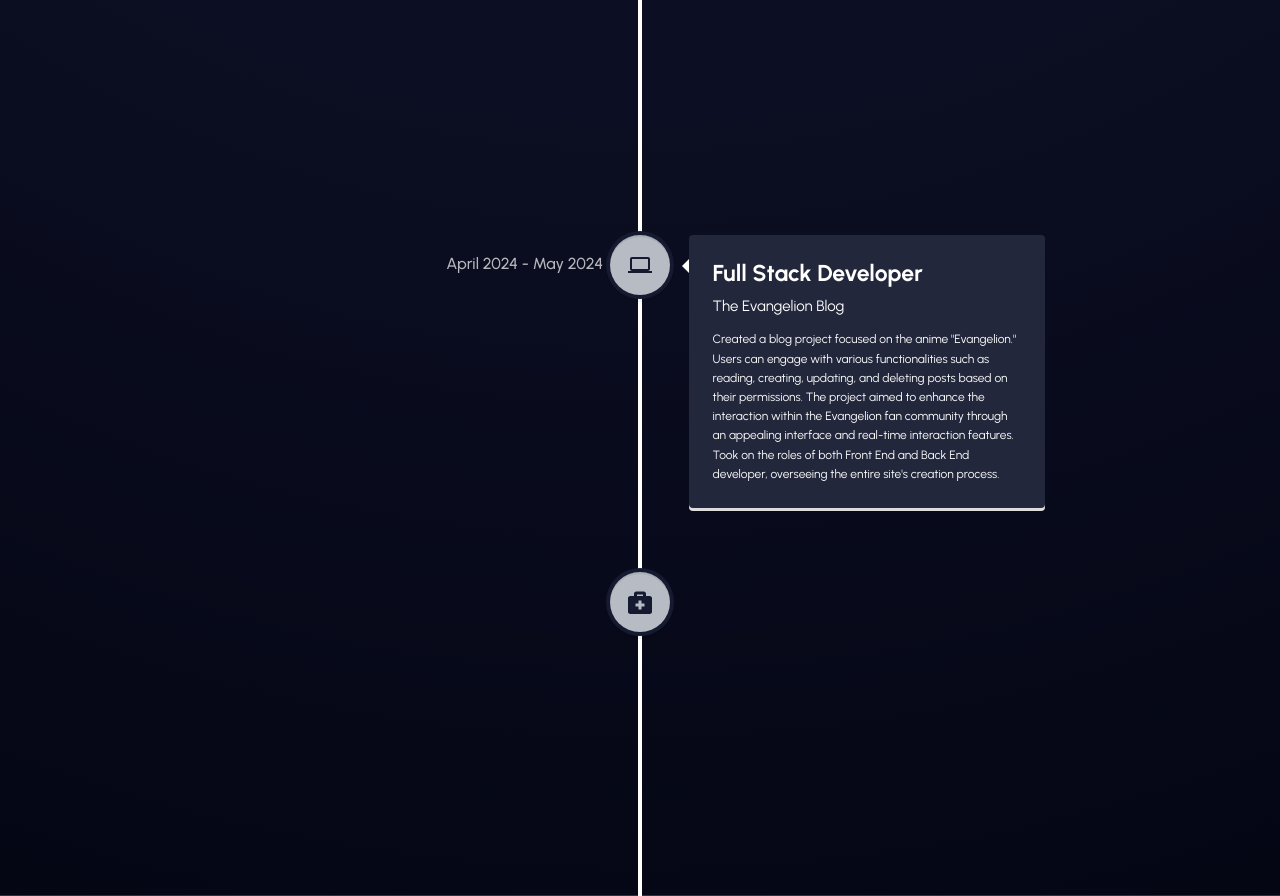
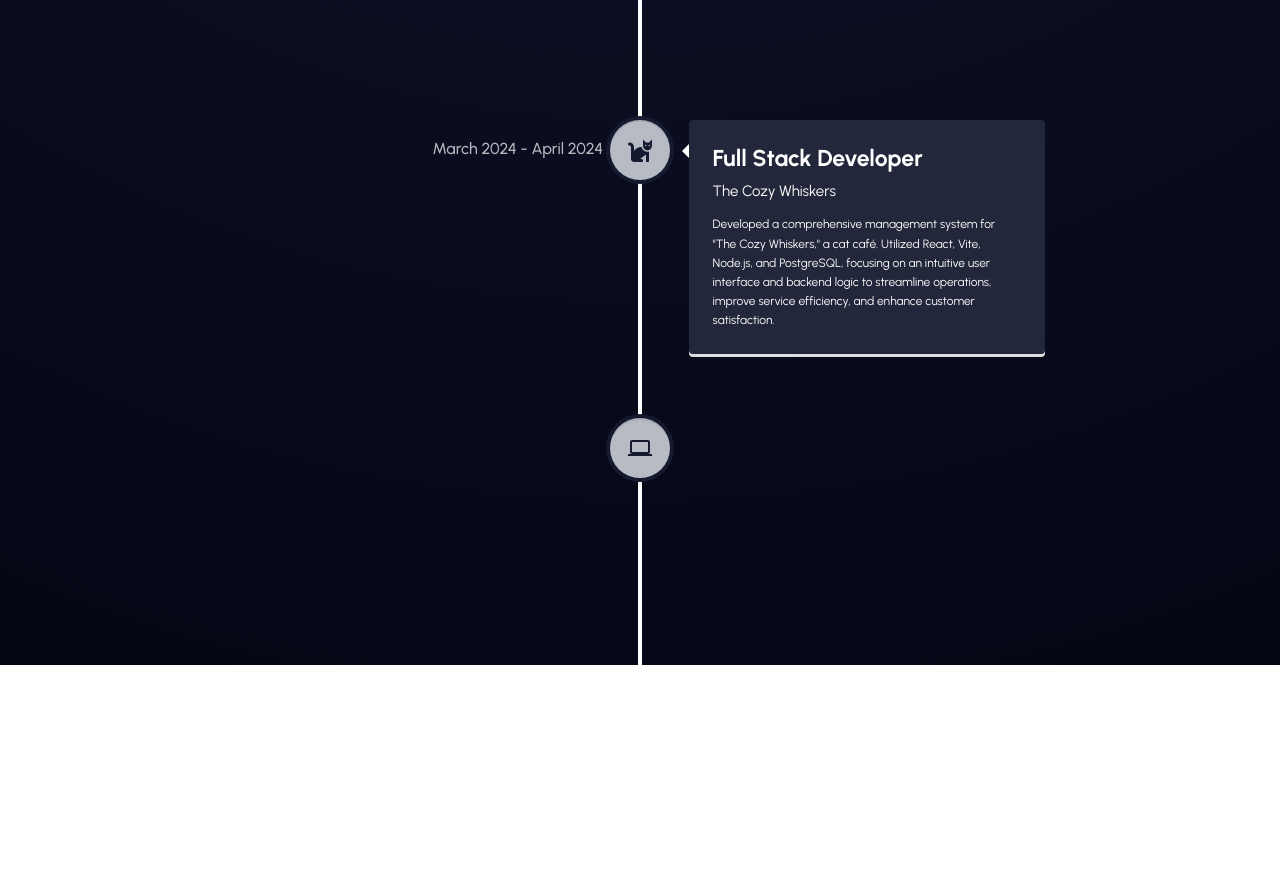
Before and after one commit to lemoonchild/my-portafolio, a React (Vite) app in the folder portafolio-web/: page /portafolio-madeline-castro in a window 1280 px wide. Shown: the part 900-1796 px from the top of the page. After the commit the page ends 1565 px from the top, so only its background shows below. Built offline with nearby package versions, Linux system fonts and the light colour scheme.

Commit message:
fix: fixed the content in timeline

```diff
--- a/portafolio-web/src/pages/experience/index.jsx
+++ b/portafolio-web/src/pages/experience/index.jsx
@@ -10,20 +10,31 @@
     <VerticalTimeline>
       <VerticalTimelineElement
         className="vertical-timeline-element--work"
+        date="January 2024- Present"
+        iconStyle={{ background: '#B6BBC4', color: '#161a30' }}
+        icon={<FaBriefcaseMedical />}
+      >
+        <h3 className="vertical-timeline-element-title">Full Stack Developer</h3>
+        <h4 className="vertical-timeline-element-subtitle">Sanitas Project</h4>
+        <p className="content-text">
+          Engineered a medical record management system for Universidad del Valle de Guatemala.
+          Enhanced data collection and processing for patient history, symptoms, and healthcare
+          recommendations, focusing on a seamless interface for both students and medical staff.
+        </p>
+      </VerticalTimelineElement>
+      <VerticalTimelineElement
+        className="vertical-timeline-element--work"
         date="March 2024 - April 2024"
         iconStyle={{ background: '#B6BBC4', color: '#161a30' }}
         icon={<FaCat />}
       >
-        <h3 className="vertical-timeline-element-title">Front End Developer</h3>
+        <h3 className="vertical-timeline-element-title">Full Stack Developer</h3>
         <h4 className="vertical-timeline-element-subtitle">The Cozy Whiskers</h4>
         <p className="content-text">
-          Developed a management system for "The Cozy Whiskers," a cat café, utilizing technologies
-          such as React, Vite, Node.js, PostgreSQL, and JavaScript, deployed on Vercel. This system
-          empowers restaurant employees to create invoices, manage and review orders, and
-          efficiently track occupied tables. The project significantly optimized restaurant
-          operations, enhancing service efficiency and customer satisfaction. Took on the role of
-          Front End developer, focusing on crafting a user-friendly and intuitive interface for the
-          system, ensuring a seamless experience for users.
+          Developed a comprehensive management system for "The Cozy Whiskers," a cat café. Utilized
+          React, Vite, Node.js, and PostgreSQL, focusing on an intuitive user interface and backend
+          logic to streamline operations, improve service efficiency, and enhance customer
+          satisfaction.
         </p>
       </VerticalTimelineElement>
 
@@ -35,33 +46,11 @@
       >
         <h3 className="vertical-timeline-element-title">Full Stack Developer</h3>
         <h4 className="vertical-timeline-element-subtitle">The Evangelion Blog</h4>
-
         <p className="content-text">
-          Created a blog project focused on the anime "Evangelion." Users can engage with various
-          functionalities such as reading, creating, updating, and deleting posts based on their
-          permissions. The project aimed to enhance the interaction within the Evangelion fan
-          community through an appealing interface and real-time interaction features. Took on the
-          roles of both Front End and Back End developer, overseeing the entire site's creation
-          process.
-        </p>
-      </VerticalTimelineElement>
-
-      <VerticalTimelineElement
-        className="vertical-timeline-element--work"
-        date="September 2023 - Present"
-        iconStyle={{ background: '#B6BBC4', color: '#161a30' }}
-        icon={<FaBriefcaseMedical />}
-      >
-        <h3 className="vertical-timeline-element-title">Front end Developer</h3>
-        <h4 className="vertical-timeline-element-subtitle">Sanitas Project</h4>
-
-        <p className="content-text">
-          Developed a project for Universidad del Valle de Guatemala focused on managing medical
-          records and collecting students' medical data. The system streamlines the process of
-          recording patients' medical history, symptoms, and recommendations during consultations
-          with healthcare professionals. As a Full Stack Developer, contributed to both Front End
-          and Back End development, ensuring efficient data management and user-friendly interface
-          for healthcare providers.
+          Created an interactive blog for "Evangelion" anime enthusiasts. Designed to foster
+          community interaction, the platform features functionalities for creating, reading,
+          updating, and deleting content, while ensuring secure user access and real-time
+          communication.
         </p>
       </VerticalTimelineElement>
     </VerticalTimeline>
```
